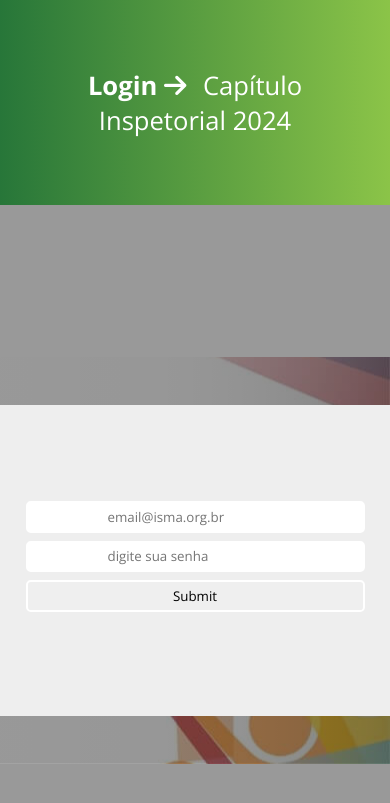
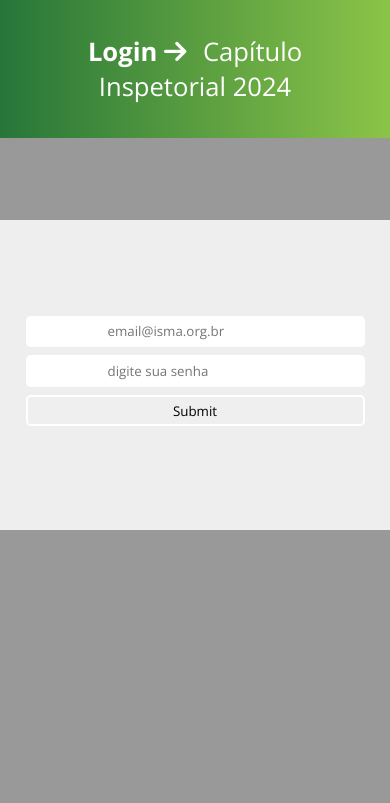
Before and after one commit to felip-araujo/capitulo, a PHP site: page / in a window 390 px wide; the page is wider, and only the part inside the window is pictured. Shown: the top 803 px of that part. Run offline with PHP 8.4, Linux system fonts and the light colour scheme; some libraries are stand-ins or nearby versions; some web fonts are replaced.

Commit message:
mudanças

```diff
--- a/assets/css/main.css
+++ b/assets/css/main.css
@@ -5,7 +5,6 @@
     padding: 0;
     box-sizing: border-box;
     font-family: "Open Sans", sans-serif;
-
 
 }
 
@@ -28,13 +27,14 @@ h1 span {
 
 
 .header {
- padding: 8vh;
+ padding: 4vh;
  background-image: linear-gradient(to right, #277639, #8BC448 );
 }
 
 
+/* card  de login para pc */
+@media screen and (min-width: 1024px) {
     .card-login {
-
         padding: .5rem;
         display: flex;
         align-self: left;
@@ -44,8 +44,24 @@ h1 span {
         background-size:auto;
         background-position: right;
 
+    }
+}
 
 
+/* card de login para mobile */
+@media screen and (max-width: 767px) {
+    .card-login {
+
+        display: flex;
+        align-self: center;
+        justify-content: center;
+        margin-top: 5vh;
+
+    }
+}
+
+/* card de login para tablet */
+@media screen and (min-width: 768px) and (max-width: 1023px) {
 
 }
 
```
Lines whose indentation alone changed are shown as unchanged.
